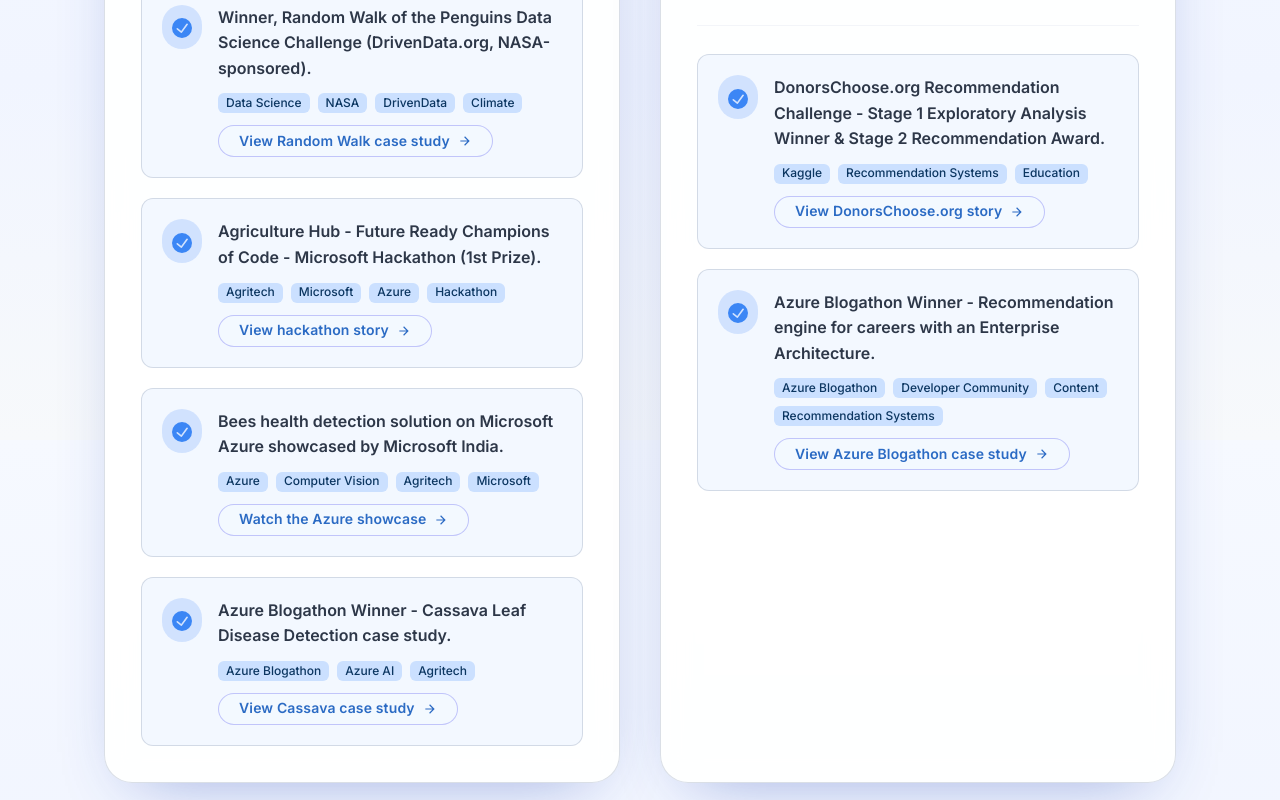
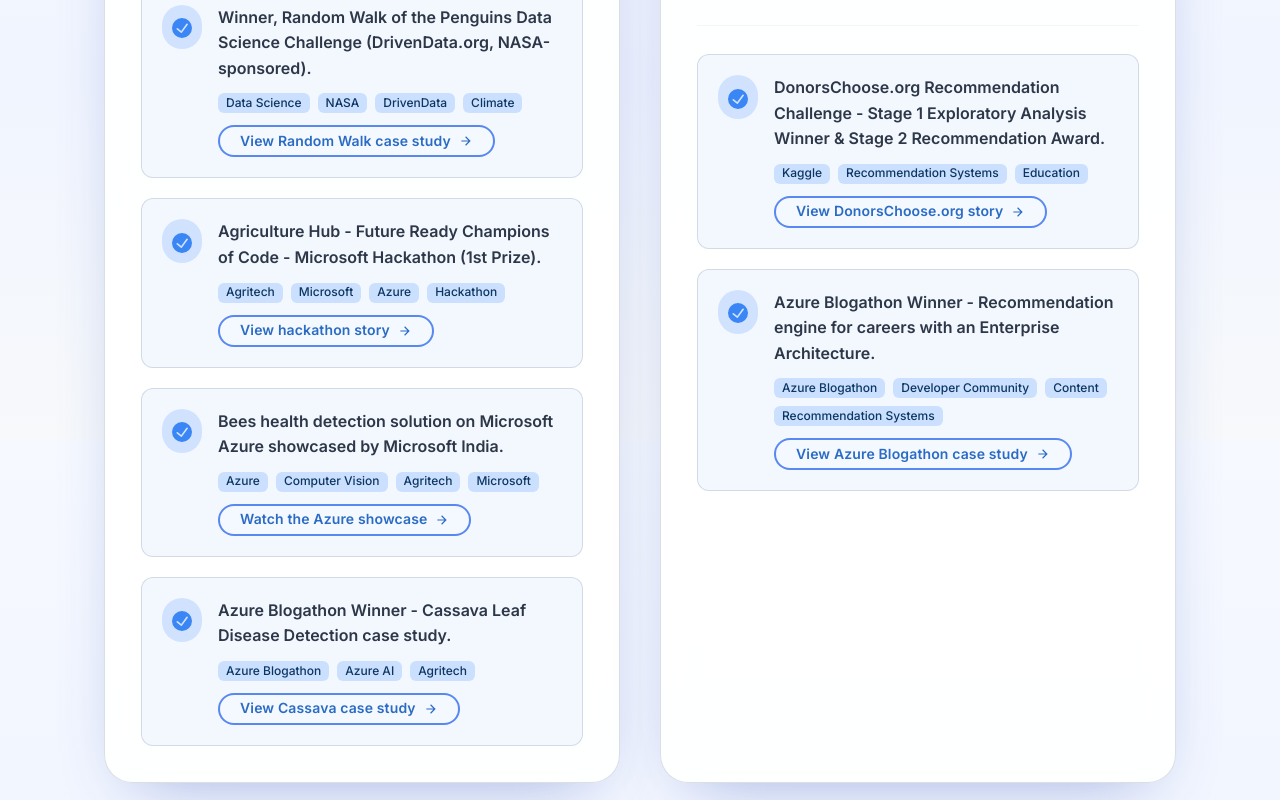
Before and after one commit to ambarishg/AmbarishWEBSITE, a React (Vite) app: page /highlights in a window 1280 px wide. Shown: the part 1160-1960 px from the top of the page. Built offline with nearby package versions, Linux system fonts and the light colour scheme.

Commit message:
Rearrange the Highlights

```diff
--- a/src/pages/Highlights.jsx
+++ b/src/pages/Highlights.jsx
@@ -118,7 +118,8 @@ const Highlights = () => {
   const dividerColor = useColorModeValue('rgba(226,232,240,0.7)', 'rgba(74,85,104,0.55)');
   const ctaBg = useColorModeValue('rgba(244,249,255,0.92)', 'rgba(30,41,59,0.88)');
   const ctaHoverBg = useColorModeValue('rgba(231,244,255,0.96)', 'rgba(45,55,72,0.9)');
-  const ctaBorder = useColorModeValue('rgba(99,102,241,0.35)', 'rgba(147,197,253,0.45)');
+  const ctaBorder = useColorModeValue('rgba(37,99,235,0.75)', 'rgba(165,180,252,0.85)');
+  const ctaHoverBorder = useColorModeValue('rgba(30,64,175,0.9)', 'rgba(191,219,254,0.95)');
   const ctaText = useColorModeValue('brand.600', 'brand.200');
   const ctaShadow = useColorModeValue(
     '0 16px 35px -24px rgba(59,130,246,0.55)',
@@ -376,12 +377,13 @@ const Highlights = () => {
                                 alignSelf="flex-start"
                                 bg={ctaBg}
                                 color={ctaText}
-                                border="1px solid"
+                                borderWidth="2px"
                                 borderColor={ctaBorder}
                                 boxShadow={ctaShadow}
                                 backdropFilter="blur(6px)"
                                 _hover={{
                                   bg: ctaHoverBg,
+                                  borderColor: ctaHoverBorder,
                                   boxShadow: ctaShadow,
                                   textDecoration: 'none',
                                   transform: 'translateY(-1px)'
```
